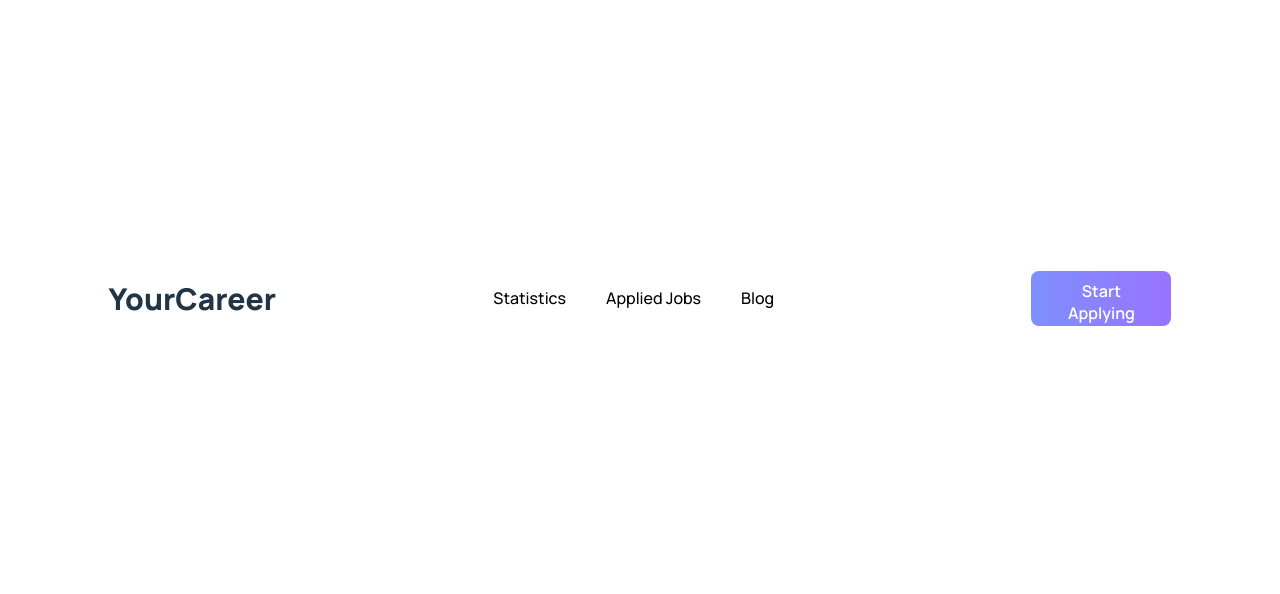
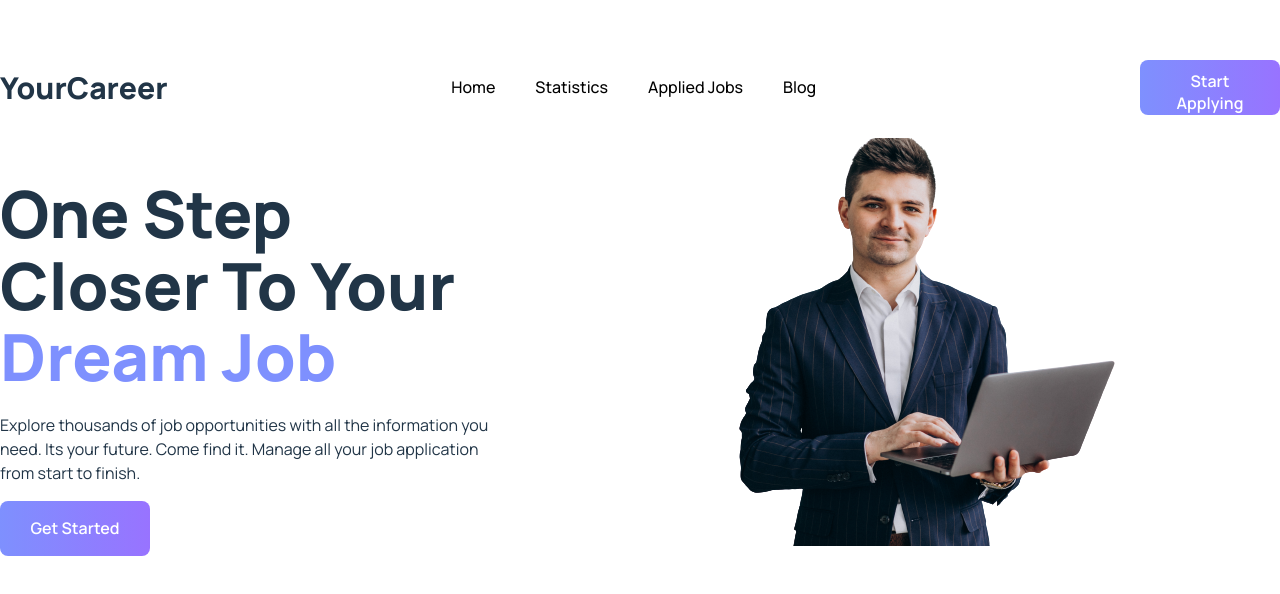
Before and after one commit to MHSourov621/YourCareer, a React (Vite) app: page / in a window 1280 px wide. Shown: the part 102-696 px from the top of the page. Built offline with nearby package versions, Linux system fonts and the light colour scheme.

Commit message:
banner section adder

```diff
--- a/src/component/Banner/Banner.css
+++ b/src/component/Banner/Banner.css
@@ -0,0 +1,29 @@
+.banner-container{
+    display: flex;
+    justify-content: space-between;
+    align-items: center;
+}
+
+.banner-details{
+    width: 500px;
+}
+
+.banner-title{
+    font-size: 65px;
+    font-weight: 800;
+    margin-bottom: 20px;
+}
+
+.banner-title>span{
+    color: #7E90FE;
+}
+
+.banner-description{
+    font-size: 16px;
+    font-weight: 400;
+}
+
+.banner-btn{
+    width: 150px;
+    height: 55px;
+}
--- a/src/component/Banner/Banner.jsx
+++ b/src/component/Banner/Banner.jsx
@@ -0,0 +1,19 @@
+import React from 'react';
+import "./Banner.css"
+
+const Banner = () => {
+    return (
+        <div className='banner-container'>
+            <div className='banner-details'>
+                <h1 className='banner-title'>One Step Closer To Your <span>Dream Job</span></h1>
+                <p className='banner-description'>Explore thousands of job opportunities with all the information you need. Its your future. Come find it. Manage all your job application from start to finish.</p>
+                <button className='btn banner-btn'>Get Started</button>
+            </div>
+            <div className='banner-img'>
+                <img src="banner1.png" alt="" />
+            </div>
+        </div>
+    );
+};
+
+export default Banner;
--- a/src/component/Header/Header.css
+++ b/src/component/Header/Header.css
@@ -1,6 +1,6 @@
 .header-section {
     display: flex;
-    justify-content: space-around;
+    justify-content: space-between;
     align-items: center;
 }
 
@@ -29,4 +29,5 @@
     border-radius: 8px;
     font-weight: 600;
     font-size: 16px;
+    cursor: pointer;
 }
--- a/src/component/Header/Header.jsx
+++ b/src/component/Header/Header.jsx
@@ -7,6 +7,7 @@ const Header = () => {
         <div className='header-section'>
             <h2 className='logo-name'>YourCareer</h2>
             <div className='link-div'>
+                <Link to="/">Home</Link>
                 <Link to="/statistics">Statistics</Link>
                 <Link to="/jobs">Applied Jobs</Link>
                 <Link to="/blog">Blog</Link>
--- a/src/component/Home/Home.jsx
+++ b/src/component/Home/Home.jsx
@@ -1,10 +1,12 @@
 import React from 'react';
 import Header from '../Header/Header';
+import Banner from '../Banner/Banner';
 
 const Home = () => {
     return (
         <div>
             <Header></Header>
+            <Banner></Banner>
         </div>
     );
 };
```
Also changed, not shown: src/main.jsx (+9 -1 lines), public/banner1.png (added).
